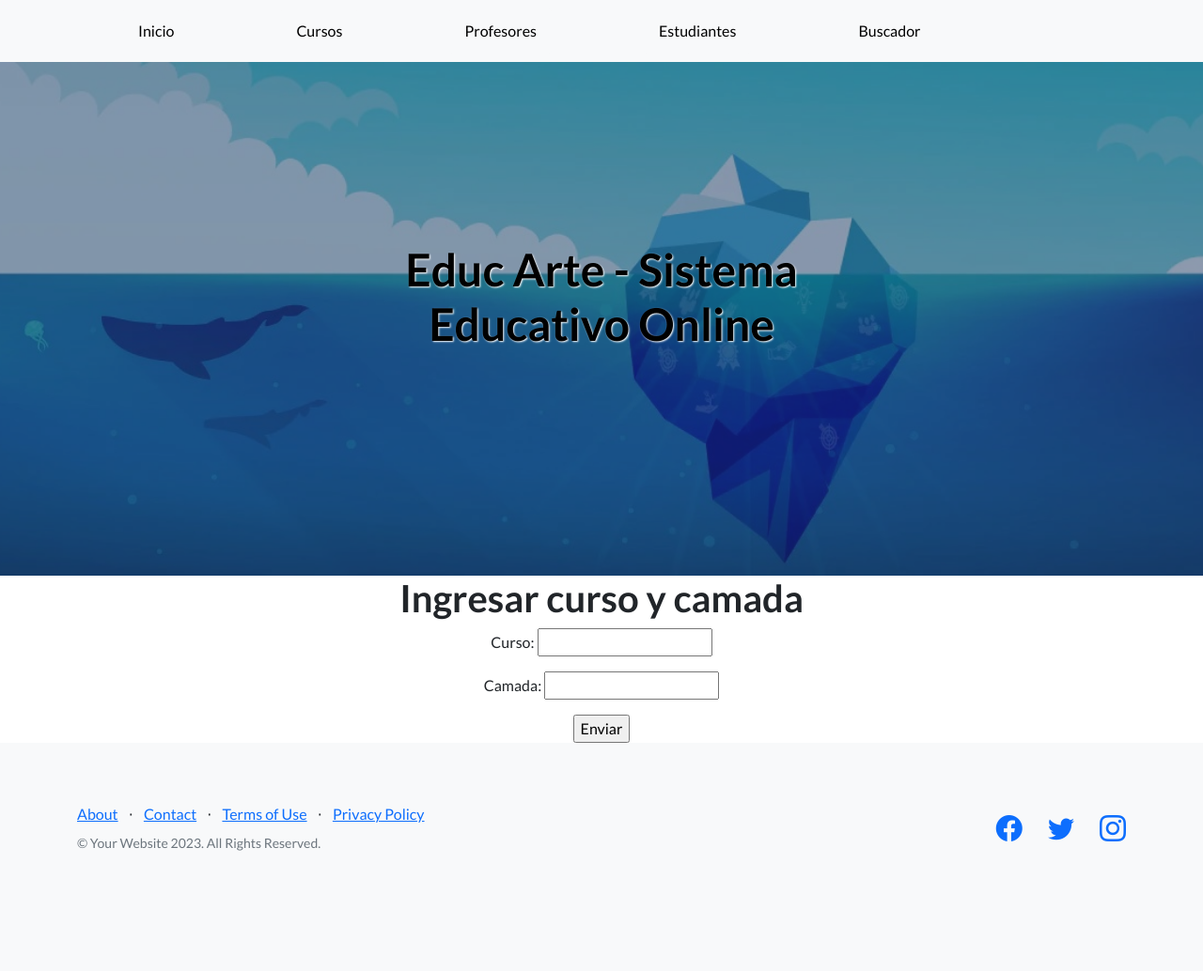
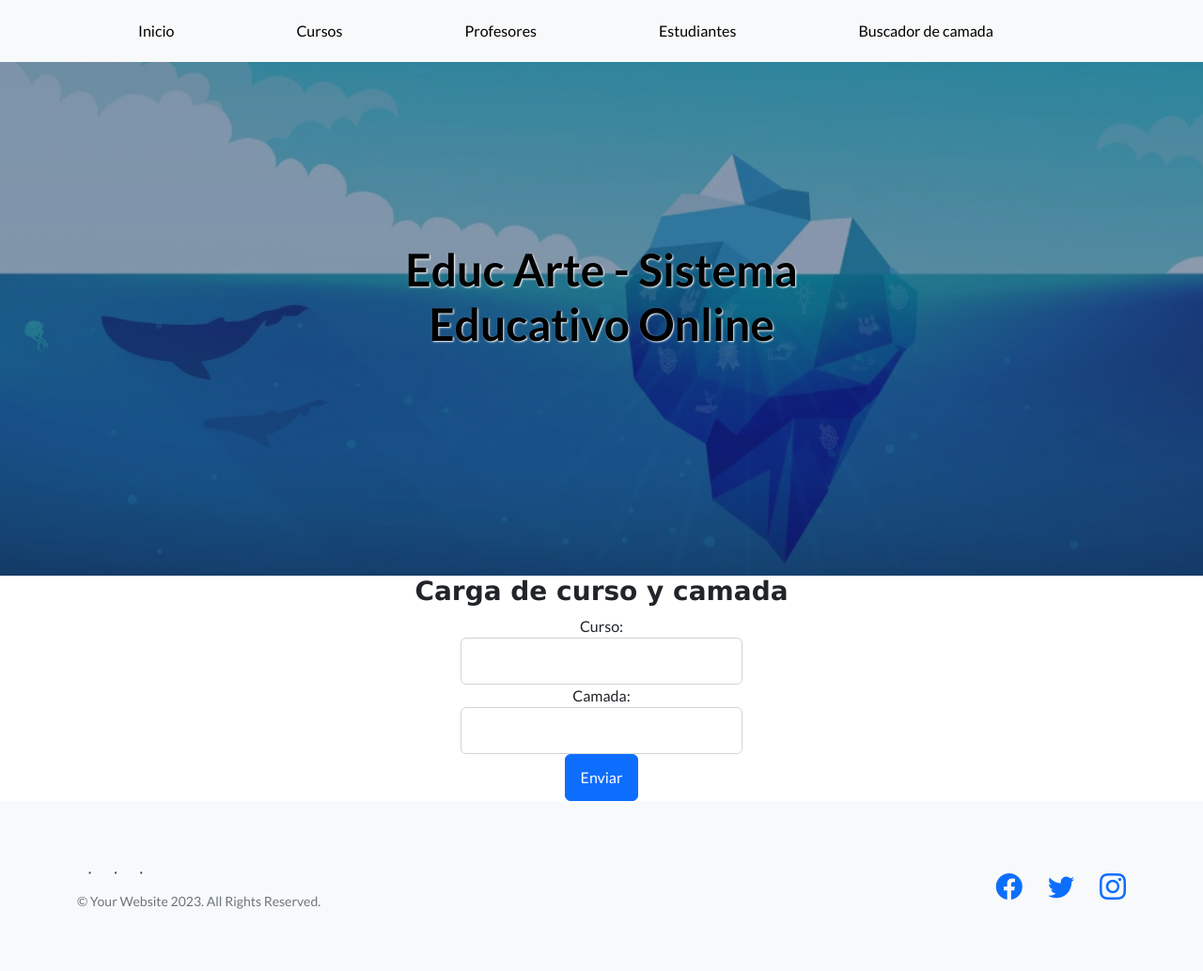
Before and after one commit to AlejandroJGomez/TuPrimeraPaginaGomez, a Django app: page /curso/ in a window 1280 px wide. Shown: the whole page at 94% size. Before the commit the page ends 906 px from the top, so only its background shows below. Run offline with Django 4.2, Linux system fonts and the light colour scheme; some libraries are stand-ins or nearby versions.

Commit message:
Cambios menores

```diff
--- a/Mipagina/templates/Mipagina/cursoform.html
+++ b/Mipagina/templates/Mipagina/cursoform.html
@@ -4,13 +4,21 @@
 {% block titulo %} Cursos Form {% endblock titulo %}
 
 {% block cuerpo %}
-    <div style="text-align: center;">
-        <h1 class="test-bg-info">Ingresar curso y camada</h1>
+<div class="container">
+    <div class="text-center">
+        <h3 class="test-bg-info" style="font-family: 'Lucida Sans', sans-serif">Carga de curso y camada</h3 >
         <form method="post" action="" style="max-width: 300px; margin: 0 auto;">
-            {% csrf_token %}
-            <p>Curso: <input type="text" name="nombre"></p>
-            <p>Camada: <input type="text" name="camada"></p>
-            <input type="submit" value="Enviar">
+            <div class="form-group">
+                <label for="nombre">Curso:</label>
+                <input type="text" class="form-control" id="nombre" name="nombre">
+            </div>
+            <div class="form-group">
+                <label for="camada">Camada:</label>
+                <input type="text" class="form-control" id="camada" name="camada">
+            </div>
+            <input type="submit" class="btn btn-primary" value="Enviar">
         </form>
     </div>
+</div>
+
 {% endblock cuerpo %}
--- a/Mipagina/templates/Mipagina/estudianteform.html
+++ b/Mipagina/templates/Mipagina/estudianteform.html
@@ -5,13 +5,13 @@
 
 {% block cuerpo %}
     <div style="text-align: center;">
-        <h1 class="test-bg-info">Soy un formulario</h1>
+        <h1 class="test-bg-info">Carga de estudiantes</h1>
         <form method="post" action="" style="max-width: 300px; margin: 0 auto;">
             {% csrf_token %}
             <table>
                 {{miformulario.as_table}}
             </table>
-            <input type="submit" value="Enviar">
+            <input type="submit" class="btn btn-primary" value="Enviar">
         </form>
     </div>
 {% endblock cuerpo %}
--- a/Mipagina/templates/Mipagina/index.html
+++ b/Mipagina/templates/Mipagina/index.html
@@ -17,7 +17,8 @@
         <link href="{% static 'Mipagina/css/styles.css' %}" rel="stylesheet" />
     </head>
     <body>
-        <!-- Navigation-->
+
+        <!-- navegación-->
         <nav class="navbar navbar-light bg-light static-top">
             <div class="container mx-auto">
                 <div class="d-flex justify-content-center">
@@ -25,7 +26,7 @@
                     <a href="{% url 'curso' %}" class="btn btn-light mx-5" role="button">Cursos</a>
                     <a href="{% url 'profesores' %}" class="btn btn-light mx-5" role="button">Profesores</a>
                     <a href="{% url 'estudiantes' %}" class="btn btn-light mx-5" role="button">Estudiantes</a>
-                    <a href="{% url 'buscarcamada' %}" class="btn btn-light mx-5" role="button">Buscador</a>
+                    <a href="{% url 'buscarcamada' %}" class="btn btn-light mx-5" role="button">Buscador de camada</a>
                 </div>
             </div>
         </nav>
@@ -61,13 +62,13 @@
                 <div class="row">
                     <div class="col-lg-6 h-100 text-center text-lg-start my-auto">
                         <ul class="list-inline mb-2">
-                            <li class="list-inline-item"><a href="#!">About</a></li>
+                            <li class="list-inline-item"><a href="#!"></a></li>
                             <li class="list-inline-item">⋅</li>
-                            <li class="list-inline-item"><a href="#!">Contact</a></li>
+                            <li class="list-inline-item"><a href="#!"></a></li>
                             <li class="list-inline-item">⋅</li>
-                            <li class="list-inline-item"><a href="#!">Terms of Use</a></li>
+                            <li class="list-inline-item"><a href="#!"></a></li>
                             <li class="list-inline-item">⋅</li>
-                            <li class="list-inline-item"><a href="#!">Privacy Policy</a></li>
+                            <li class="list-inline-item"><a href="#!"></a></li>
                         </ul>
                         <p class="text-muted small mb-4 mb-lg-0">&copy; Your Website 2023. All Rights Reserved.</p>
                     </div>
--- a/Mipagina/templates/Mipagina/profesorform.html
+++ b/Mipagina/templates/Mipagina/profesorform.html
@@ -5,13 +5,13 @@
 
 {% block cuerpo %}
     <div style="text-align: center;">
-        <h1 class="test-bg-info">Profesores</h1>
+        <h1 class="test-bg-info">Carga de profesores</h1>
         <form method="post" action="" style="max-width: 300px; margin: 0 auto;">
             {% csrf_token %}
             <table>
                 {{miformulario.as_table}}
             </table>
-            <input type="submit" value="Enviar">
+            <input type="submit" class="btn btn-primary" value="Enviar">
         </form>
     </div>
 {% endblock cuerpo %}
--- a/Mipagina/views.py
+++ b/Mipagina/views.py
@@ -3,13 +3,7 @@ from Mipagina.models import *
 from Mipagina.forms import *
 from django.http import HttpResponse
 
-def curso(self):
-        curso=Curso(nombre="Python", camada=55555)
-        curso.save()
-        documentotexto=f"----->curso {curso.nombre} camada {curso.camada}"
-        return HttpResponse(documentotexto)
 
-# Create your views here.
 def inicio(request):
     return render(request,"Mipagina/index.html")
 
@@ -22,6 +16,7 @@ def profesores(request):
 def estudiantes(request):
     return render(request, "Mipagina/estudiantes.html")
 
+#////////////FORMULARIOS///////////////////////////////////////////////////////////
 
 def cursoform(request):
     # Aca pregunta qué método es POST o GET
@@ -58,12 +53,10 @@ def profesorform(request):
         miformulario=ProfesorForm()
     return render(request, "Mipagina/profesorform.html",{'miformulario':miformulario})
 
+#/////////////////////////////Buscadores///////////////////////////////////////////////////////
 
 def buscar_camada(request):
     return render(request,"Mipagina/buscar_camada.html")
-
-
-
 
 
 def buscar(request):
```
Also changed, not shown: Mipagina/templates/Mipagina/buscar_camada.html (+2 -8 lines), Mipagina/templates/Mipagina/cursos.html (deleted, +0 -13 lines), Mipagina/templates/Mipagina/estudiantes.html (deleted, +0 -13 lines), Mipagina/templates/Mipagina/profesores.html (deleted, +0 -13 lines), Mipagina/templates/Mipagina/resultadobusqueda.html (+1 -11 lines), db.sqlite3.
